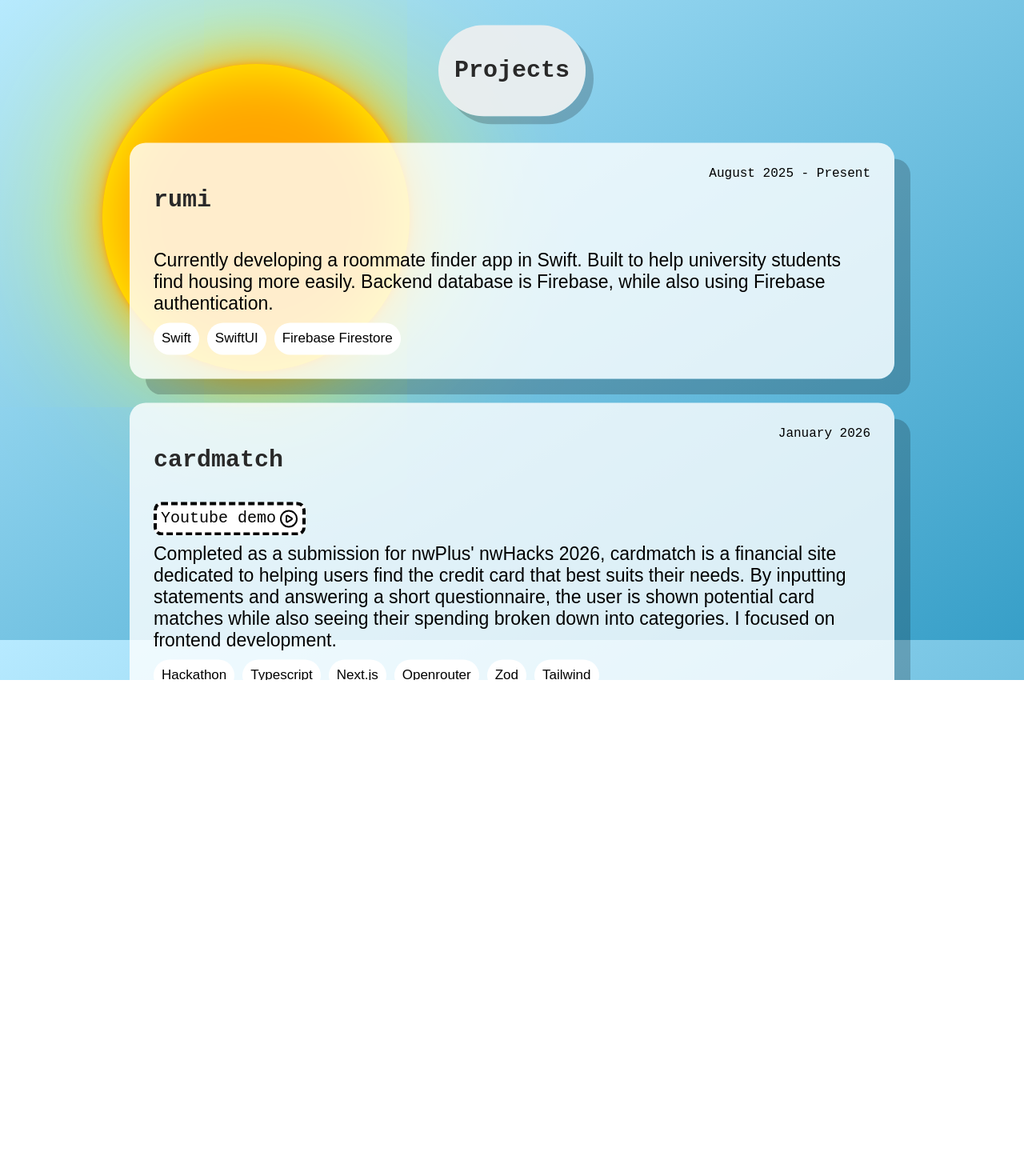
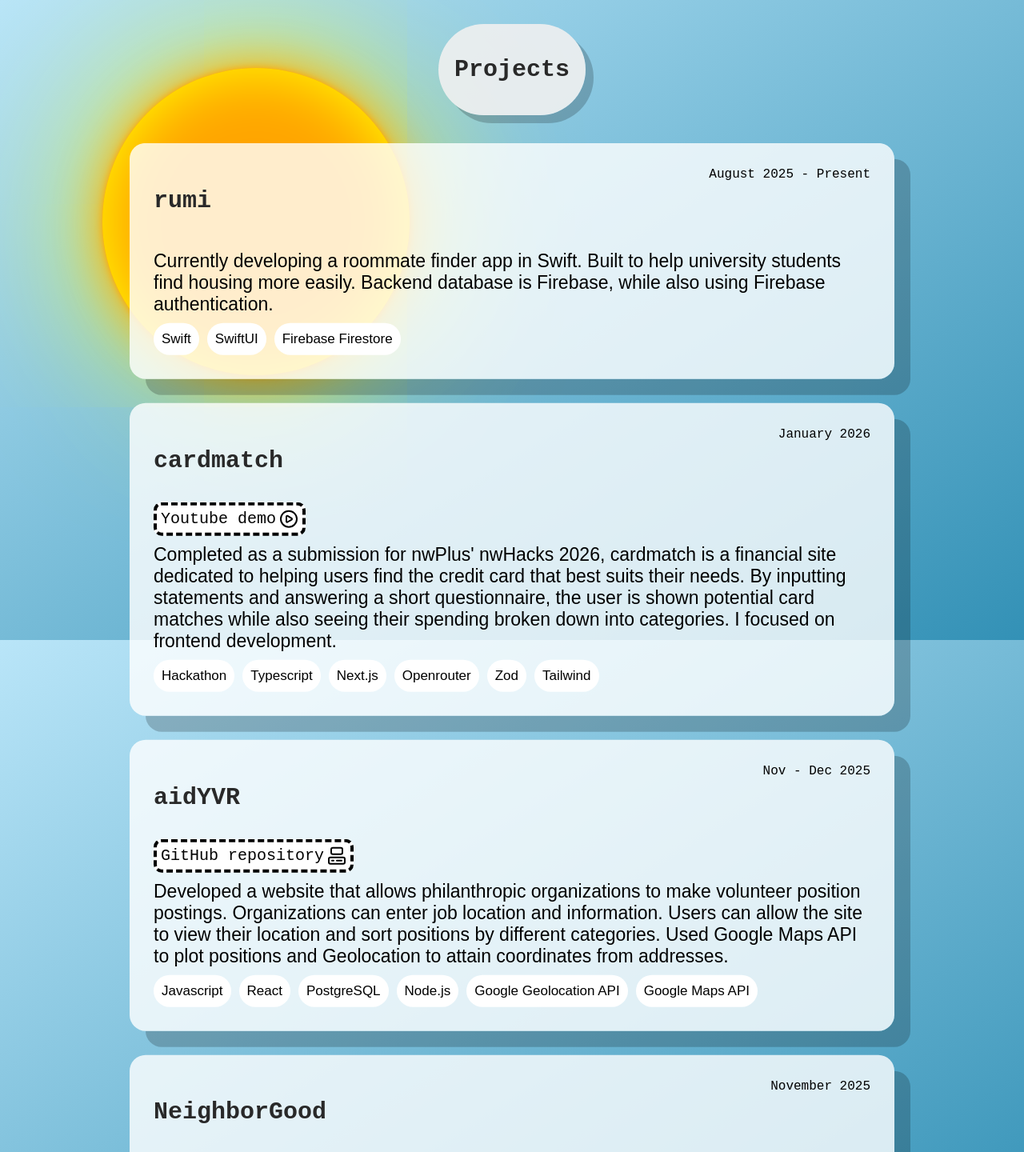
Before and after one commit to henovw/personal-website, a React (Vite) app: page /projects in a window 1280 px wide. Shown: the top 1440 px of the page at 80% size. Before the commit the page ends 850 px from the top, so only its background shows below. Built offline with nearby package versions, Linux system fonts and the light colour scheme; a web font is replaced by a local one.

Commit message:
sroll fix

```diff
--- a/public/projects.json
+++ b/public/projects.json
@@ -32,7 +32,7 @@
         {
             "title": "aidYVR",
             "key": 3,
-            "time": "November 2025 - December 2025",
+            "time": "Nov - Dec 2025",
             "description": "Developed a website that allows philanthropic organizations to make volunteer position postings. Organizations can enter job location and information. Users can allow the site to view their location and sort positions by different categories. Used Google Maps API to plot positions and Geolocation to attain coordinates from addresses.",
             "link": "https://github.com/henovw/aidYVR",
             "linktype": "GitHub repository",
--- a/src/App.css
+++ b/src/App.css
@@ -141,13 +141,12 @@
     gap: clamp(15px, 3vw, 20px);
     animation: fadein 1s ease-out;
     animation-iteration-count: 1;
-    overflow-y:scroll;
     scrollbar-width:none;
     padding-top: clamp(15px, 3vw, 20px);
 }
 
 body {
-    background-image: linear-gradient(to left top, rgb(55, 159, 200), rgb(183, 234, 255));
+    background-image: linear-gradient(to left top, rgb(51, 145, 182), rgb(185, 229, 248));
     background-repeat: no-repeat;
     background-attachment: fixed;
 }
--- a/src/App.tsx
+++ b/src/App.tsx
@@ -16,11 +16,12 @@ function App() {
     return (
         <>
         <div>
-        <div className="sundiv">
+
+        <div className="mainpage-main-div">
+            <div className="sundiv">
             <div className="ray"></div>
             <div className="sun"></div>
         </div>
-        <div className="mainpage-main-div">
 
         <div className="mainpage-title-div cloud">
             <h1 className="mainpage-title-text spline-sans-mono-700">Henry van Weelderen</h1>
--- a/src/Projects.css
+++ b/src/Projects.css
@@ -67,10 +67,10 @@
     gap: clamp(20px, 4vw, 30px);
     animation: fadein 1s ease-out;
     animation-iteration-count: 1;
-    overflow-y: scroll;
     scrollbar-width: none;
     padding-bottom: clamp(20px, 4vw, 30px);
     padding-top: clamp(15px, 3vw, 20px);
+    margin-bottom: 10px;
 }
 
 .projects-tag-text {
@@ -96,7 +96,6 @@
 
     .projects-main-div {
         gap: 20px;
-        padding-bottom: 20px;
     }
 }
 
--- a/src/Projects.tsx
+++ b/src/Projects.tsx
@@ -19,11 +19,10 @@ function Projects() {
 
 
     return (
-        <div>
-        <div className="sundiv">
+        <div className="projects-main-div">
+            <div className="sundiv">
         <div className="sun"/>
         </div>
-        <div className="projects-main-div">
 
 
             <div className="mainpage-title-div cloud">
@@ -59,7 +58,6 @@ function Projects() {
 
 
         </div>
-        </div>
     )
 }
 
```
